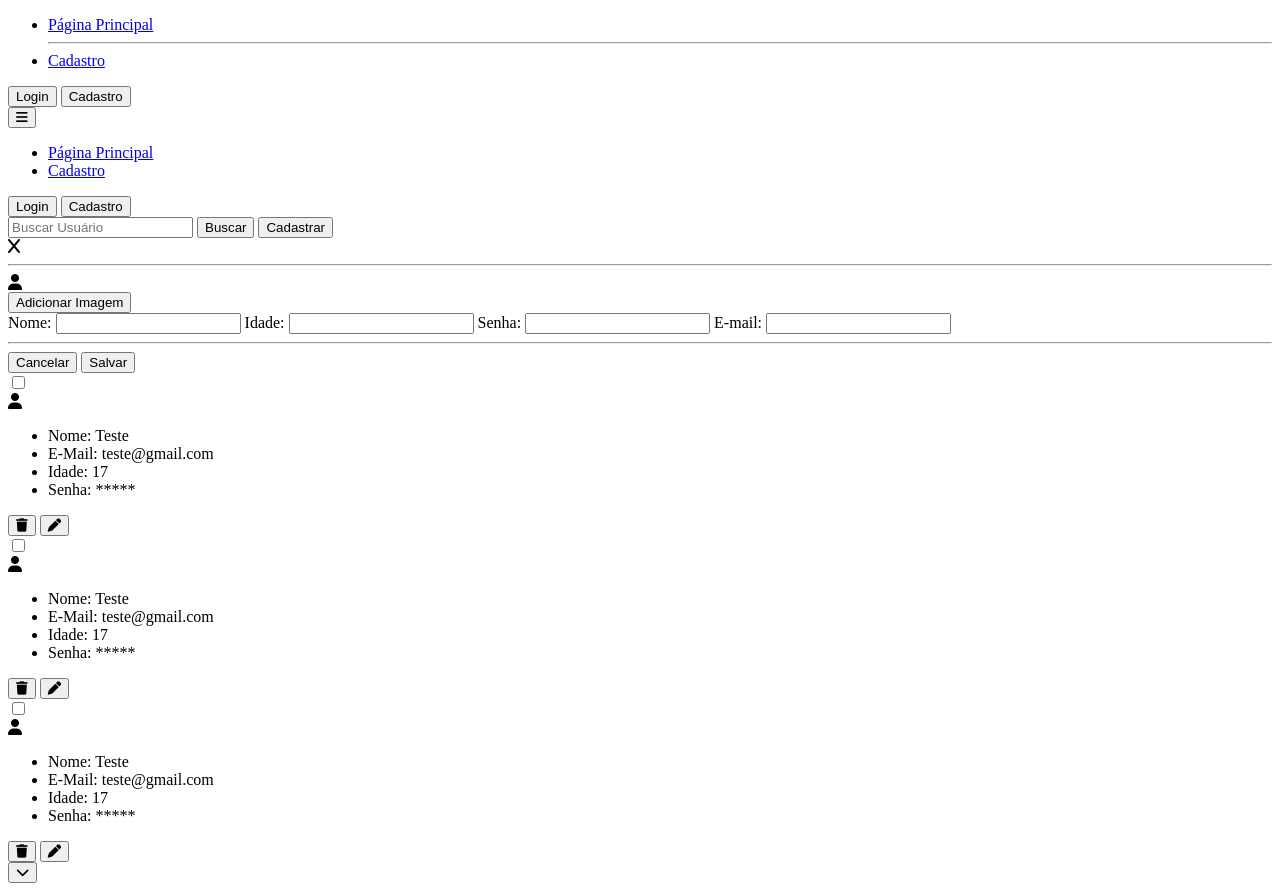
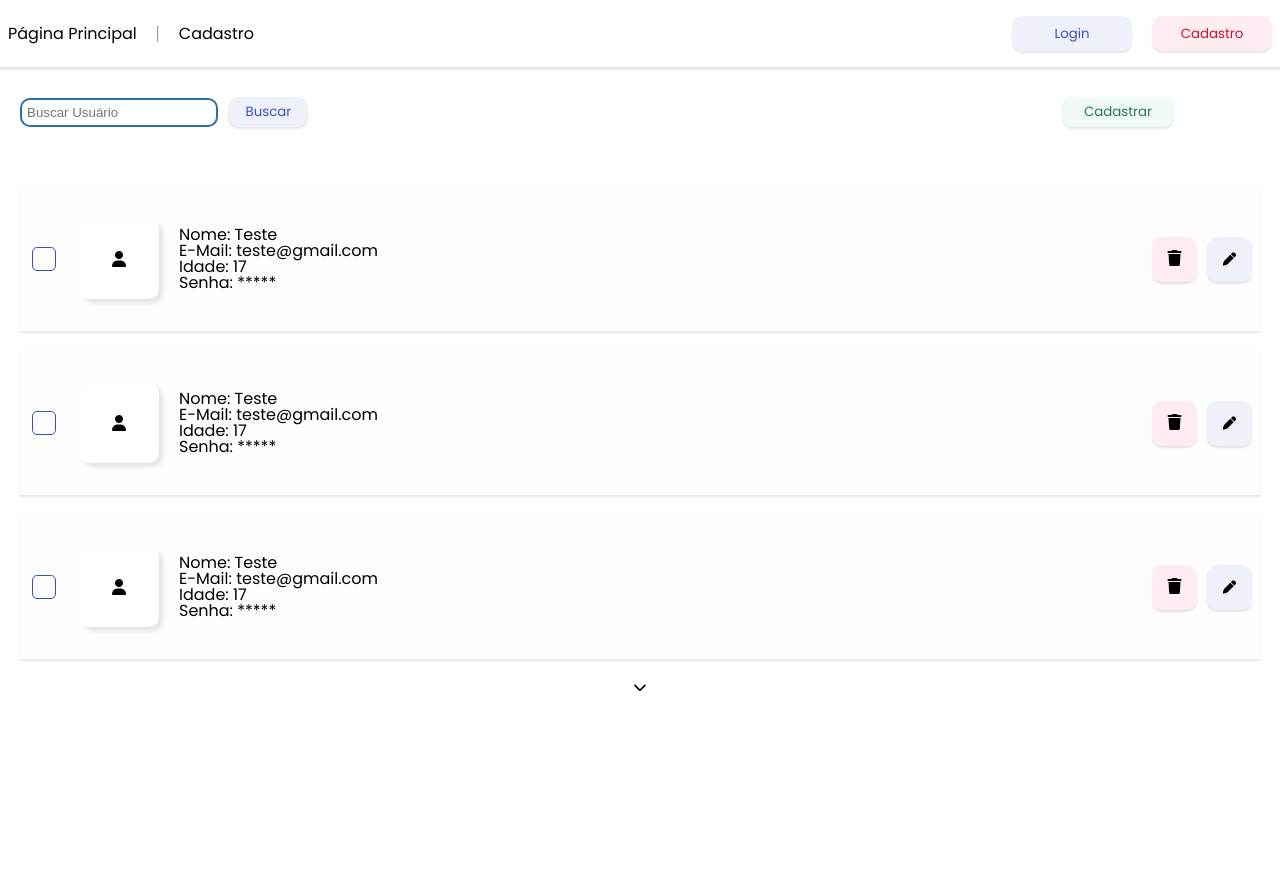
Before and after one commit to tiagoadag1203/Cadastro-alunos-multimida, a plain HTML site: page index.html in a window 1280 px wide. After the commit the page ends 800 px from the top, so only its background shows below. Drawn offline with Linux system fonts and the light colour scheme; the site is published under a folder, as on GitHub Pages, so addresses that start at the root find nothing.

Commit message:
Update index.html

```diff
--- a/index.html
+++ b/index.html
@@ -6,9 +6,9 @@
     <meta http-equiv="X-UA-Compatible" content="IE=edge">
     <meta name="viewport" content="width=device-width, initial-scale=1.0">
     <script src="https://kit.fontawesome.com/3c0f3a3fc8.js" crossorigin="anonymous"></script>
-    <link rel="stylesheet" href="/css/reset.css">
-    <link rel="stylesheet" href="/css/root.css">
-    <link rel="stylesheet" href="/css/style.css">
+    <link rel="stylesheet" href="css/reset.css">
+    <link rel="stylesheet" href="css/root.css">
+    <link rel="stylesheet" href="css/style.css">
     <title>Cadastro</title>
 </head>
 
```
